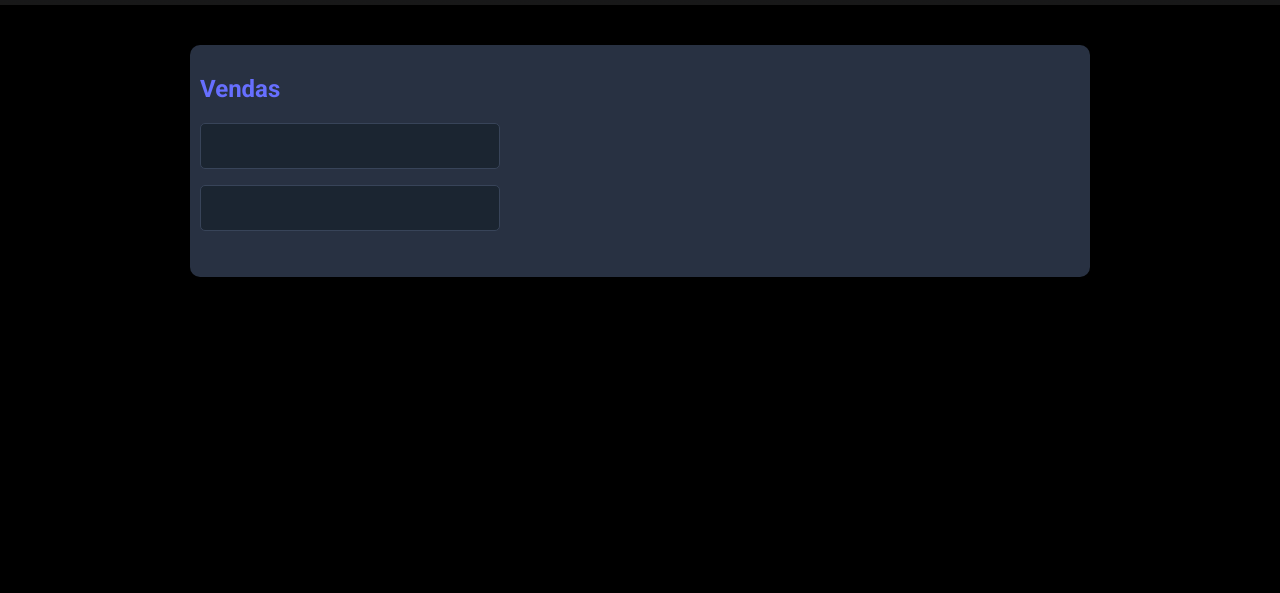
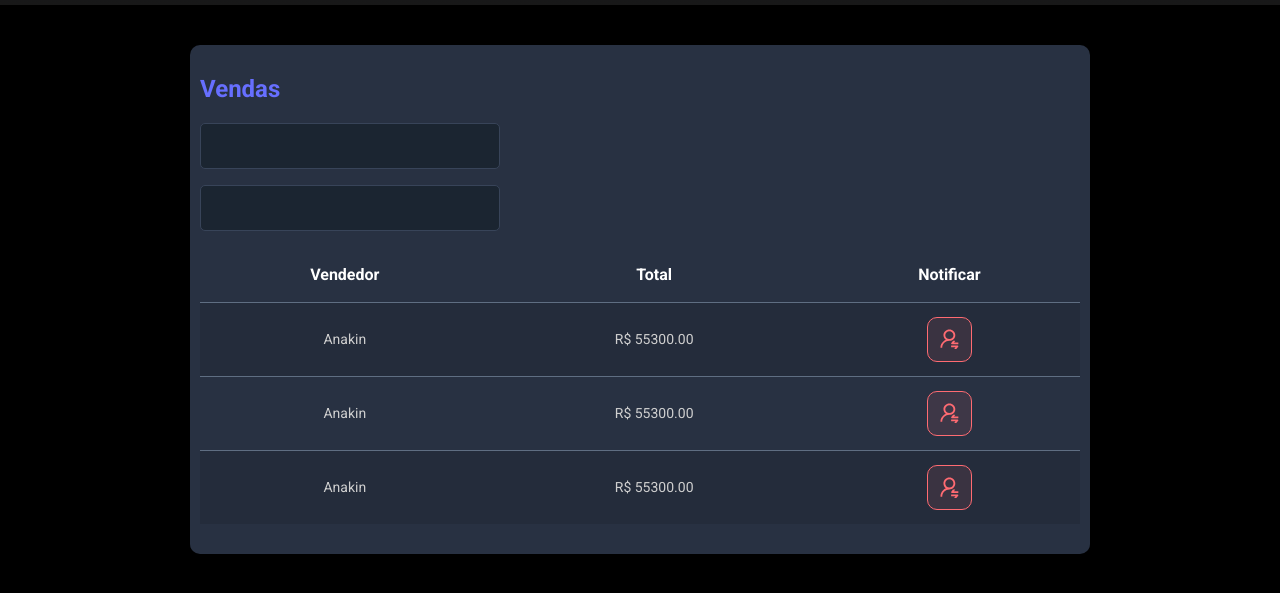
Before and after one commit to JairTorezone/dsmeta, a plain HTML site: page dsmeta-css/index.html in a window 1280 px wide. Shown: the part 215-808 px from the top of the page. Drawn offline with Linux system fonts and the light colour scheme.

Commit message:
created table

```diff
--- a/dsmeta-css/index.html
+++ b/dsmeta-css/index.html
@@ -31,7 +31,57 @@
                             <input class="dsmeta-form-control" type="text">
                         </div>
                     </div>
-
+                    <!--TABLE-->
+                    <div>
+                        <table class="dsmeta-sales-table">
+                            <thead>
+                                <tr>
+                                    <th class="show576">Data</th>
+                                    <th>Vendedor</th>
+                                    <th>Total</th>
+                                    <th>Notificar</th>
+                                </tr>
+                            </thead>
+                            <tbody>
+                                <tr>
+                                    <td class="show576">08/07/2022</td>
+                                    <td>Anakin</td>
+                                    <td>R$ 55300.00</td>
+                                    <td>
+                                        <div class="btn-red-btn-container">
+                                            <div class="dsmeta-red-btn">
+                                                <img src="notification-icon.svg" alt="Notificar">
+                                            </div>
+                                        </div>
+                                    </td>
+                                </tr>
+                                <tr>
+                                    <td class="show576">08/07/2022</td>
+                                    <td>Anakin</td>
+                                    <td>R$ 55300.00</td>
+                                    <td>
+                                        <div class="btn-red-btn-container">
+                                            <div class="dsmeta-red-btn">
+                                                <img src="notification-icon.svg" alt="Notificar">
+                                            </div>
+                                        </div>
+                                    </td>
+                                </tr>
+                                <tr>
+                                    <td class="show576">08/07/2022</td>
+                                    <td>Anakin</td>
+                                    <td>R$ 55300.00</td>
+                                    <td>
+                                        <div class="btn-red-btn-container">
+                                            <div class="dsmeta-red-btn">
+                                                <img src="notification-icon.svg" alt="Notificar">
+                                            </div>
+                                        </div>
+                                    </td>
+                                </tr>
+                            </tbody>
+                        </table>
+                    </div>
 
                 </div>
             </div>
--- a/dsmeta-css/styles.css
+++ b/dsmeta-css/styles.css
@@ -78,3 +78,52 @@ header{
     font-size: 18px;
 
 }
+/***** TABLE ******************************/
+.dsmeta-sales-table{
+    width: 100%;
+    border-spacing: 0;
+    border-collapse: collapse;
+}
+.dsmeta-sales-table thead{
+    height: 55px;
+    font-size: 16px;
+    color: E9E9E9;
+    font-weight: 700;
+}
+.dsmeta-sales-table tbody{
+    font-size: 14px;
+    font-weight: 400;
+    color: #cfcfcf;
+    text-align: center;
+}
+.dsmeta-sales-table tbody tr{
+    height: 74px;
+    border-top: 1px solid #5F6E82;
+}
+.dsmeta-sales-table tbody tr:hover > td{
+    background-color: #384459;
+}
+.dsmeta-sales-table tbody tr:nth-child(odd){
+    background-color: #242C3B;
+}
+.btn-red-btn-container{
+    display: flex;
+    justify-content: center;
+}
+.dsmeta-red-btn{
+    width: 45px;
+    height: 45px;
+    background: rgba(255, 107, 114, 0.1);
+    border: 1px solid #FF6B72;
+    border-radius: 10px;
+    display: flex;
+    align-items: center;
+    justify-content: center;
+    cursor: pointer;
+}
+.dsmeta-red-btn img{
+    width: 19px;
+}
+.show576{
+    display: none;
+}
```
